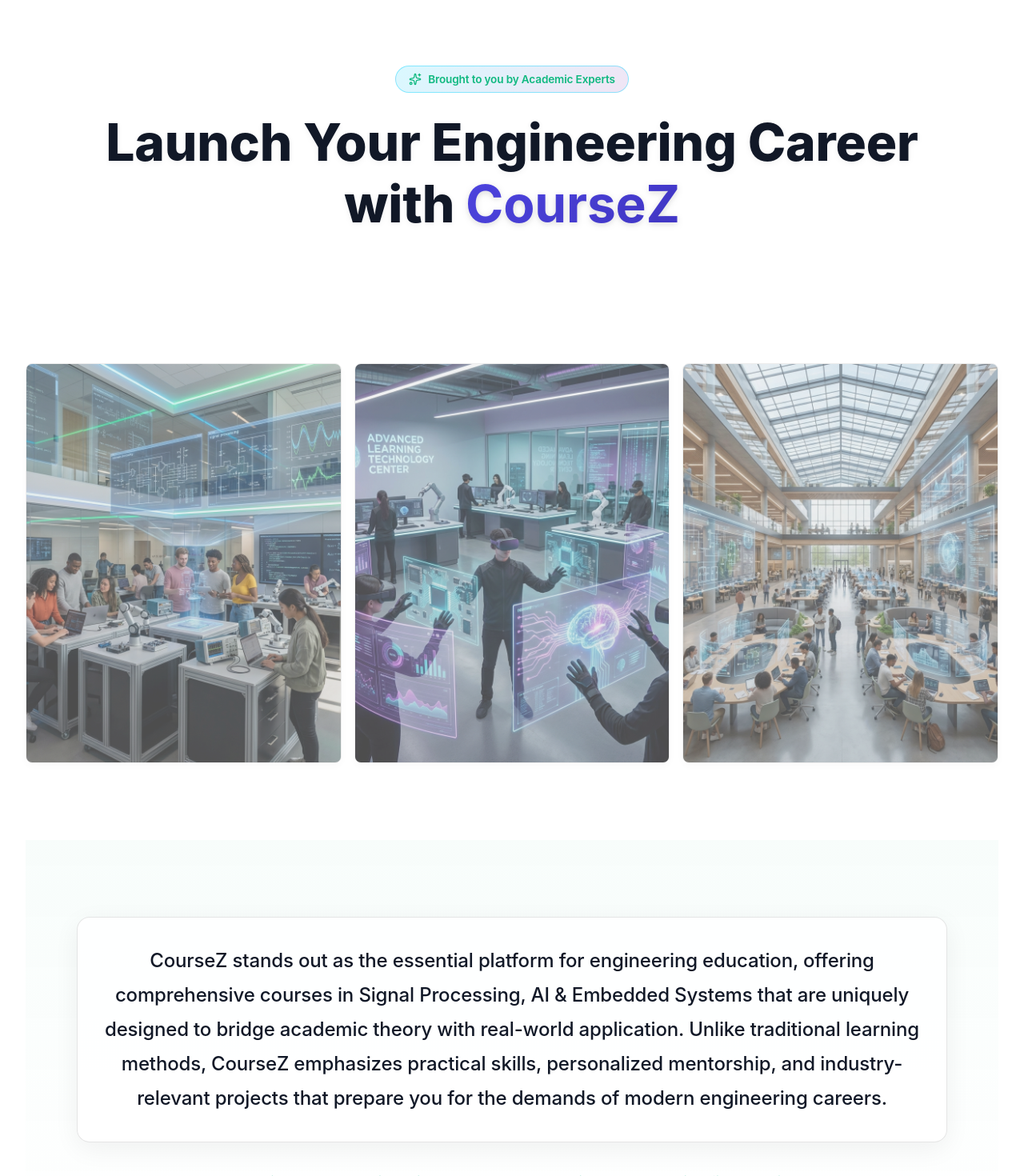
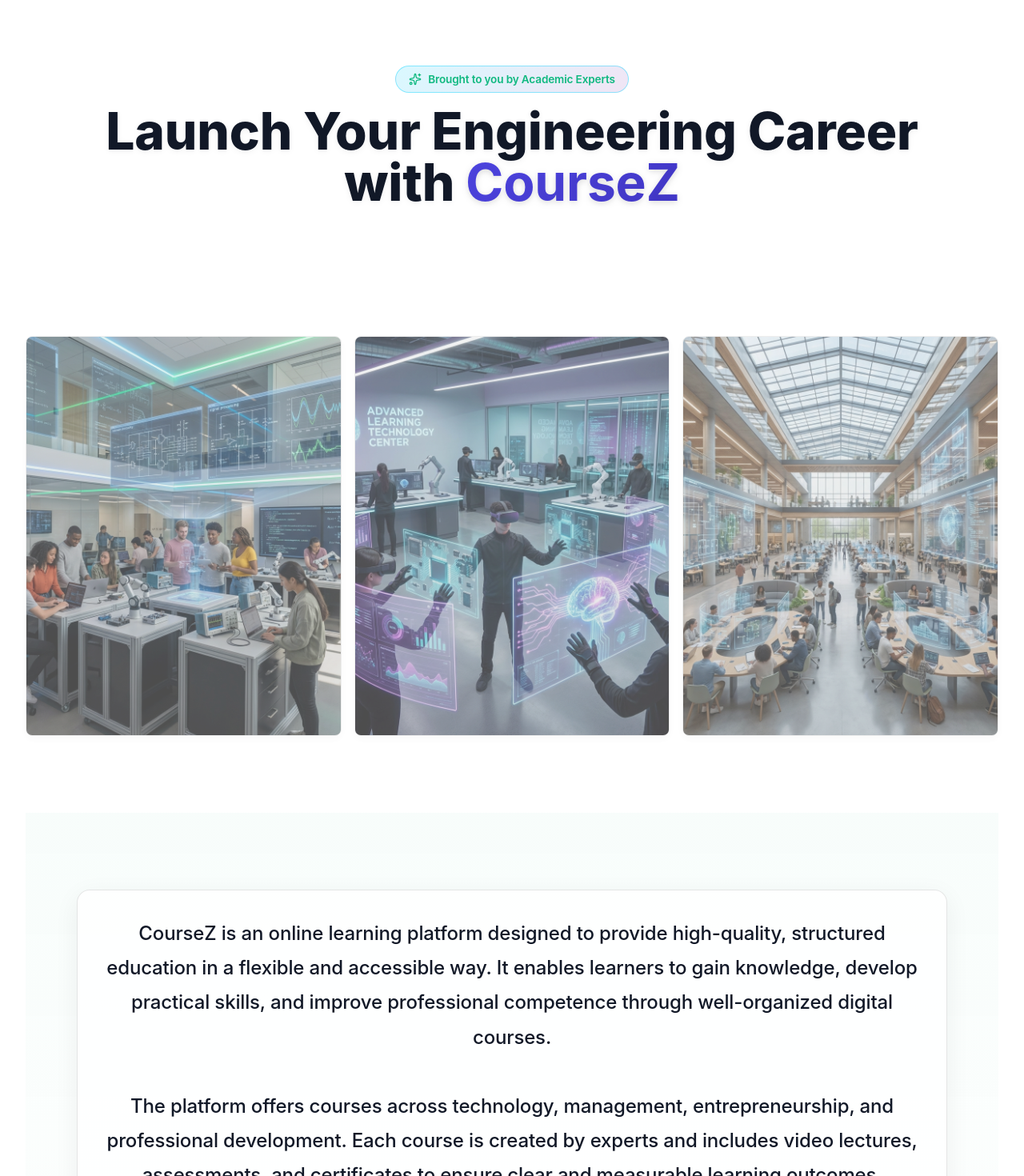
Before and after one commit to KreativeKD/LMS_V2, a React (Vite) app in the folder frontend/: page / in a window 1280 px wide. Shown: the part 220-1690 px from the top of the page at 80% size. Built offline with nearby package versions, Linux system fonts and the light colour scheme.

Commit message:
login page changes

```diff
--- a/frontend/src/pages/LandingPage.jsx
+++ b/frontend/src/pages/LandingPage.jsx
@@ -48,13 +48,13 @@
             {/* Title Section */}
             <section className="hero-title-section" style={{ padding: '8rem 4rem 4rem', textAlign: 'center', background: 'var(--background)' }}>
                 <div className="animate-slide-up">
-                    <div className="badge-container" style={{ justifyContent: 'center', marginBottom: '1.5rem' }}>
+                    <div className="badge-container" style={{ justifyContent: 'center', marginBottom: '1.0rem' }}>
                         <span className="badge badge-premium">
                             <Sparkles size={16} />
                             <span>Brought to you by Academic Experts</span>
                         </span>
                     </div>
-                    <h1 className="hero-title" style={{ fontSize: '4rem', maxWidth: '1200px', margin: '0 auto', lineHeight: '1.2' }}>
+                    <h1 className="hero-title" style={{ fontSize: '4rem', maxWidth: '1200px', margin: '0 auto', lineHeight: '1.0' }}>
                         Launch Your Engineering Career with <span className="gradient-text">CourseZ</span>
                     </h1>
                 </div>
@@ -87,7 +87,16 @@
             <section className="coursez-description-section" style={{ padding: '6rem 4rem 2rem', textAlign: 'center' }}>
                 <div className="animate-slide-up" style={{ maxWidth: '1200px', margin: '0 auto' }}>
                     <p className="hero-subtitle" style={{ fontSize: '1.5rem', lineHeight: '1.8', color: 'var(--text-main)', margin: 0 }}>
-                        CourseZ stands out as the essential platform for engineering education, offering comprehensive courses in Signal Processing, AI & Embedded Systems that are uniquely designed to bridge academic theory with real-world application. Unlike traditional learning methods, CourseZ emphasizes practical skills, personalized mentorship, and industry-relevant projects that prepare you for the demands of modern engineering careers.
+                        CourseZ is an online learning platform designed to provide high-quality, structured education in a flexible and
+                        accessible way. It enables learners to gain knowledge, develop practical skills, and improve professional
+                        competence through well-organized digital courses.
+                        <br /><br />
+                        The platform offers courses across technology, management, entrepreneurship, and professional development.
+                        Each course is created by experts and includes video lectures, assessments, and certificates to ensure clear
+                        and measurable learning outcomes.
+                        <br /><br />
+                        Blending proven educational methods with modern digital tools, CourseZ enables learners to build practical
+                        skills, enhance professional competence, and advance their careers with confidence.
                     </p>
                     <p className="hero-subtitle" style={{ fontStyle: 'italic', marginTop: '2rem', color: 'var(--primary)', fontWeight: '600', fontSize: '1.25rem' }}>
                         Don't just study engineering—become the engineer companies fight to hire.
--- a/frontend/src/pages/Login.jsx
+++ b/frontend/src/pages/Login.jsx
@@ -69,7 +69,7 @@
 
                 {/* LEFT SIDE: Professional Landing / Hero Section */}
                 <div className="hero-section" style={{
-                    flex: '1.2',
+                    flex: '0.6',
                     background: 'linear-gradient(135deg, #1e293b 0%, #0f172a 100%)',
                     color: 'white',
                     display: 'flex',
@@ -114,7 +114,7 @@
 
                 {/* RIGHT SIDE: Form Section */}
                 <div className="form-section" style={{
-                    flex: '1',
+                    flex: '1.4',
                     display: 'flex',
                     justifyContent: 'center',
                     alignItems: 'center',
```
